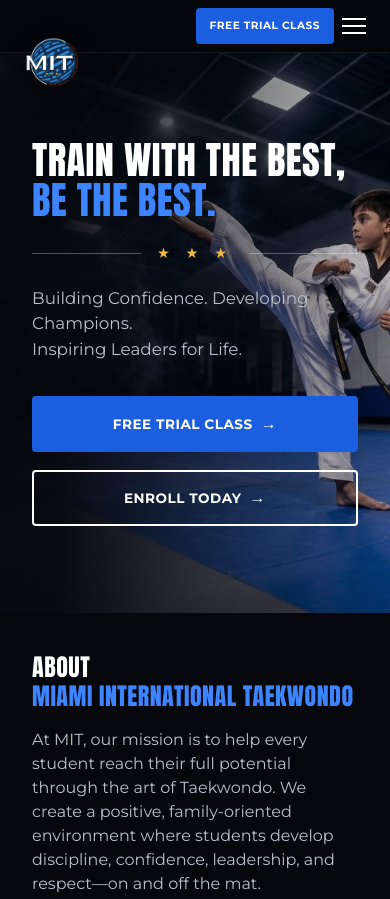
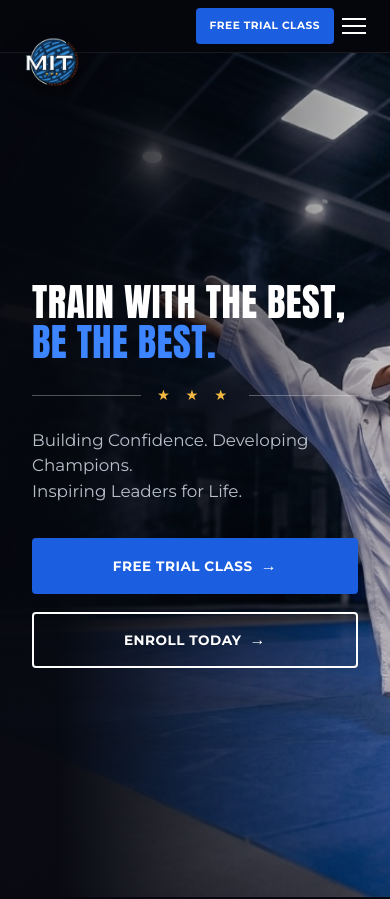
Before and after one commit to hhdiaz/taekwondo-miami-international, a plain HTML site: page index.html in a window 390 px wide. Shown: the top 899 px of the page. Drawn offline with Linux system fonts and the light colour scheme.

Commit message:
responsive telefono 2

```diff
--- a/style.css
+++ b/style.css
@@ -18,10 +18,9 @@
 
 *{ box-sizing: border-box; margin:0; padding:0; }
 
-html{ scroll-behavior: smooth; overflow-x: hidden; }
+html{ scroll-behavior: smooth; }
 
 body{
-  overflow-x: hidden;
   background: var(--black);
   color: var(--white);
   font-family: 'Montserrat', sans-serif;
@@ -869,7 +868,10 @@
   .instructors-grid{ grid-template-columns: 1fr; }
   .gallery-grid{ grid-template-columns: repeat(2, 1fr); }
   .form-row{ grid-template-columns: 1fr; }
-  .hero{ min-height: 560px; }
+  .hero{
+    min-height: 100vh;
+    min-height: 100svh; /* respeta la barra del navegador en móviles modernos */
+  }
   .header-actions .phone-link{ display:none; }
 
   .about-carousel{ min-height: 240px; }
```
